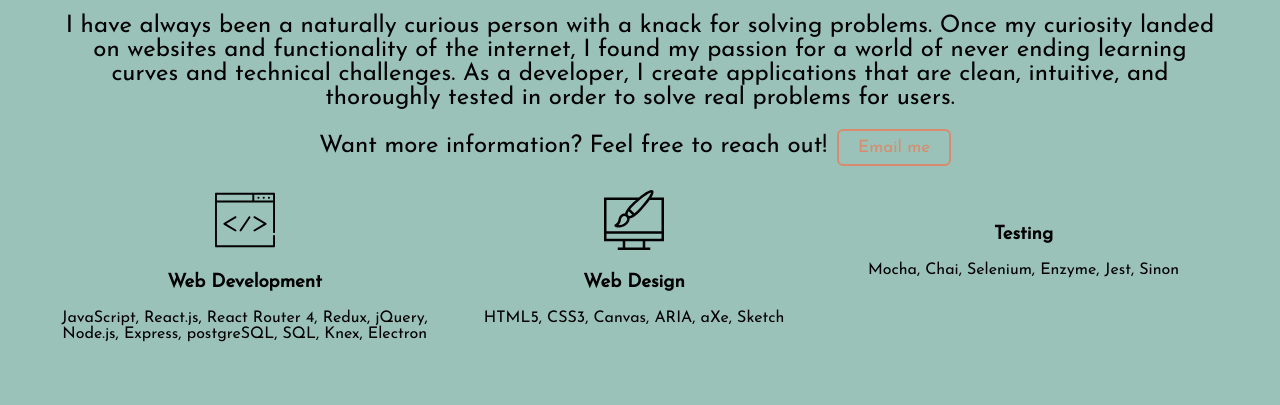
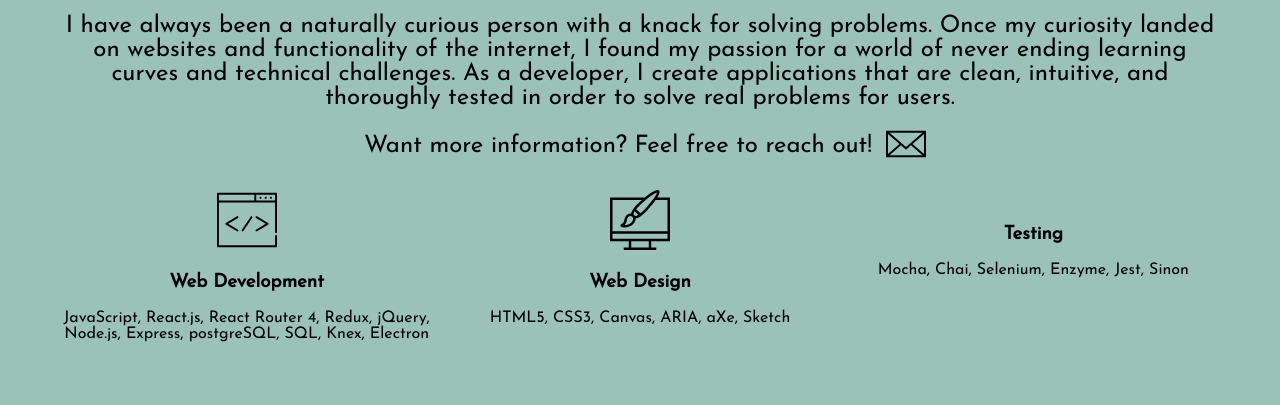
Before and after one commit to tbrandle/portfolio, a plain HTML site: page index.html in a window 1280 px wide. Shown: the part 1287-1692 px from the top of the page. Drawn offline with nearby package versions, Linux system fonts and the light colour scheme.

Commit message:
Fix email button

```diff
--- a/index.html
+++ b/index.html
@@ -2,6 +2,7 @@
 <html>
   <head>
     <meta charset="utf-8">
+    <meta name="viewport" content="width=device-width, initial-scale=1, shrink-to-fit=no">
     <title>Tim Brandle | Software Developer</title>
     <link href="normalize.css" rel="stylesheet" type="text/css">
     <link href="main.css" rel="stylesheet" type="text/css">
@@ -44,7 +45,13 @@
       <img class="head-shot" src="images/head_shot.jpg" alt="" />
       <p class="about-me-intro">Hi! My name is Tim and I'm a Front-end Developer.</p>
       <p class="description">I have always been a naturally curious person with a knack for solving problems. Once my curiosity landed on websites and functionality of the internet, I found my passion for a world of never ending learning curves and technical challenges. As a developer, I create applications that are clean, intuitive, and thoroughly tested in order to solve real problems for users. </p>
-      <p class="description">Want more information? Feel free to reach out!<a class="email-btn" href="mailto:tbrandle53@gmail.com">Email me</a></p>
+      <div class="email-wrapper">
+        <p class="description">Want more information? Feel free to reach out!
+        </p>
+        <a class="" href="mailto:tbrandle53@gmail.com" target="_blank">
+          <div class="email-btn email"></div>
+        </a>
+      </div>
       <div class="skill-section">
         <div class="languages skill">
           <img class="icon" src="images/coding.svg" alt="" />
--- a/main.css
+++ b/main.css
@@ -197,22 +197,25 @@ body, html {
 }
 
 .skill {
-  width: 33%
+  width: 33%;
+      margin: 0 9px;
 }
 
 .icon {
   height: 60px;
 }
 
+.email-wrapper{
+  display: flex;
+}
 .email-btn {
-  text-decoration: none;
-    font-size: 17px;
-    color: #d98c6d;
-    margin: 0 10px;
-    border: 2px #d98c6d solid;
-    padding: 8px 19px;
-    border-radius: 6px;
-  }
+  width: 40px;
+  height: 40px;
+  margin: 2px;
+  background-size: contain;
+  transition: all 250ms;
+}
+
 /****************** PORTFOLIO *********************/
 
 .portfolio {
```
Also changed, not shown: 2 other files.
